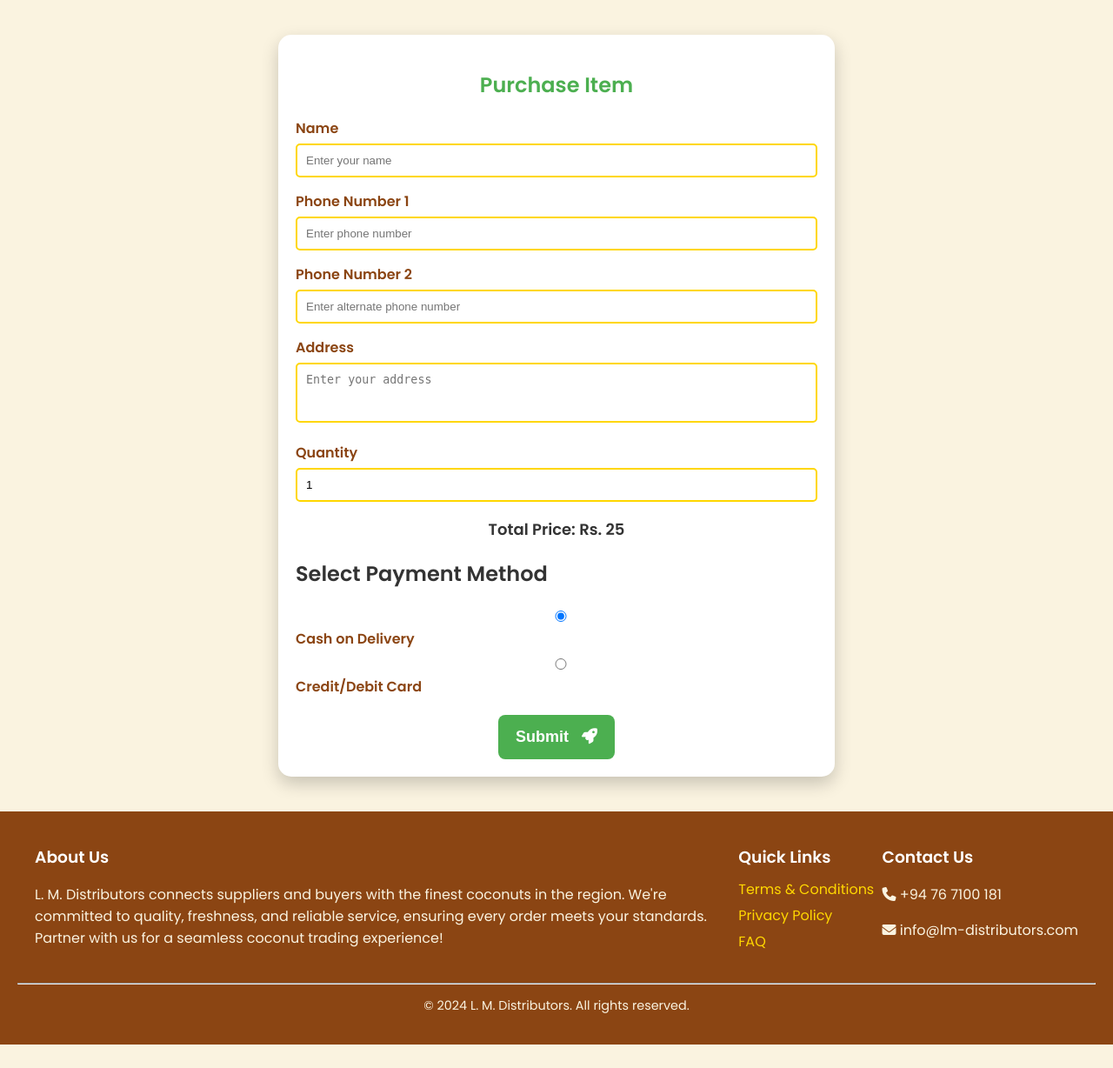
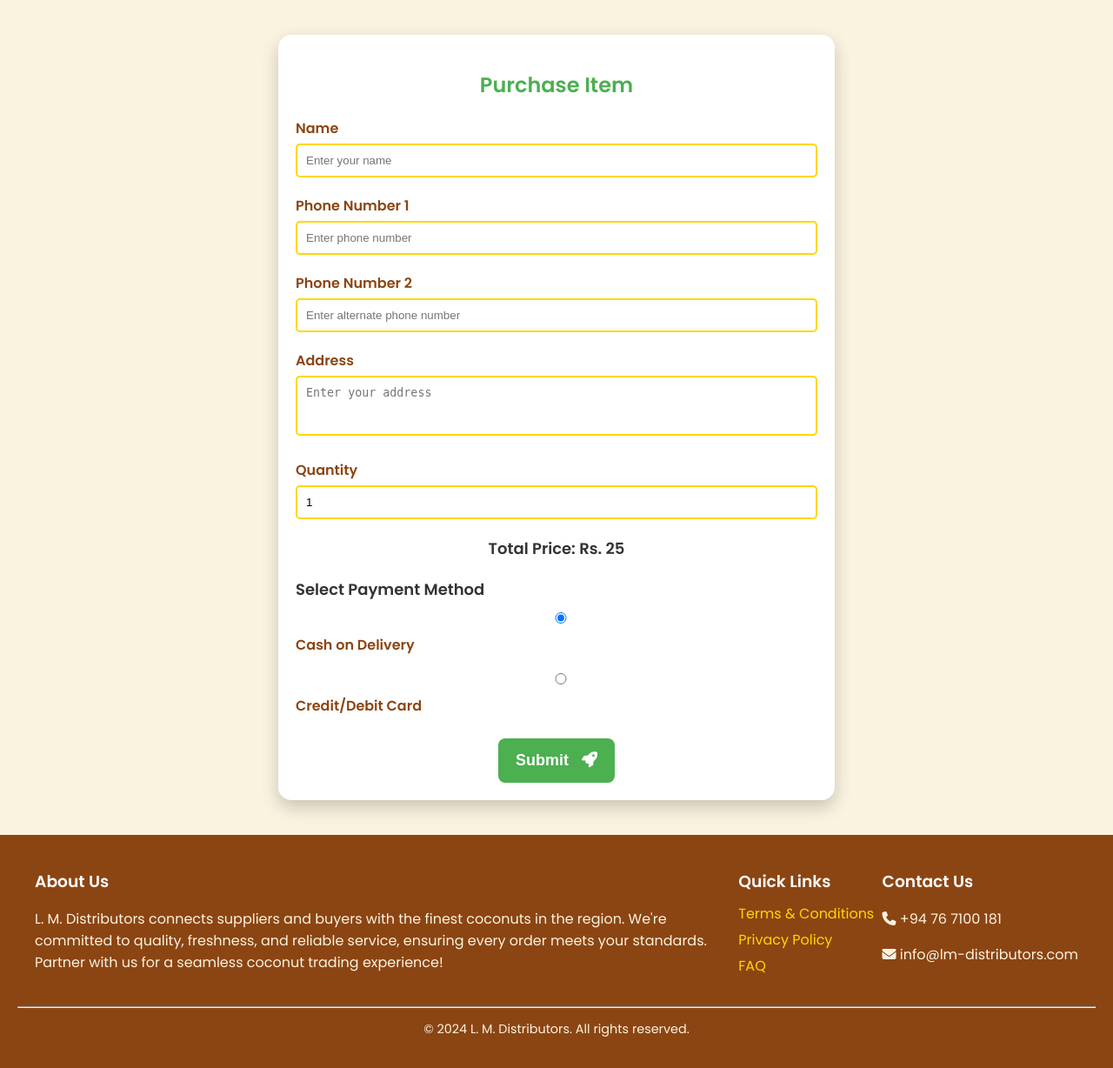
Before and after one commit to nipun-munasinghe/LMDistributors, a PHP site: page /purchase-item.php in a window 1280 px wide. Shown: the part 98-1326 px from the top of the page at 87% size. Before the commit the page ends 1299 px from the top, so only its background shows below. Run offline with PHP 8.4, Linux system fonts and the light colour scheme; some libraries are stand-ins or nearby versions.

Commit message:
Change the purchase item codes

```diff
--- a/css/purchase-item.css
+++ b/css/purchase-item.css
@@ -1,6 +1,4 @@
-/* Import Google Font */
-@import url('https://fonts.googleapis.com/css2?family=Poppins:wght@400;600&display=swap');
-
+/* General Styles */
 body {
     margin: 0;
     font-family: 'Poppins', sans-serif;
@@ -8,6 +6,7 @@ body {
     color: #333;
 }
 
+/* Section Styles */
 .purchase-section {
     max-width: 600px;
     margin: 40px auto;
@@ -24,16 +23,17 @@ body {
     margin-bottom: 20px;
 }
 
+/* Form Group */
 .form-group {
-    margin-bottom: 15px;
+    margin-bottom: 20px;
     text-align: left;
 }
 
 label {
     font-weight: bold;
-    margin-bottom: 5px;
     display: block;
     color: #8B4513;
+    margin-bottom: 5px;
 }
 
 input, textarea {
@@ -52,6 +52,7 @@ input:focus, textarea:focus {
     border-color: #4CAF50;
 }
 
+/* Total Price */
 .price-display {
     font-size: 18px;
     font-weight: bold;
@@ -59,12 +60,43 @@ input:focus, textarea:focus {
     margin-bottom: 20px;
 }
 
+/* Payment Options */
+h2 {
+    font-size: 18px;
+    font-weight: bold;
+    margin-bottom: 10px;
+    color: #333;
+    text-align: left;
+}
+
+.payment-options {
+    display: flex;
+    flex-direction: column;
+    gap: 12px;
+    margin-top: 10px;
+    text-align: left;
+}
+
 .payment-options label {
     font-size: 16px;
-    margin: 5px 0;
-    align-self: auto;
+    color: #8B4513;
+    cursor: pointer;
 }
 
+.payment-options input[type="radio"] {
+    margin-right: 10px;
+}
+
+/* Card Details */
+.card-details {
+    background-color: #FAF3E0;
+    padding: 15px;
+    border-radius: 5px;
+    margin-top: 20px;
+    display: none;
+}
+
+/* Submit Button */
 button {
     background-color: #4CAF50;
     color: white;
@@ -91,13 +123,6 @@ button.animate i {
     transform: translateX(100px);
 }
 
-.card-details {
-    background-color: #FAF3E0;
-    padding: 10px;
-    border-radius: 5px;
-    margin-top: 20px;
-}
-
 /* Animations */
 @keyframes fadeIn {
     from {
--- a/purchase-item.php
+++ b/purchase-item.php
@@ -50,24 +50,25 @@
             <p class="price-display"> Total Price: Rs. <span id="price">25</span></p>
 
             <div class="form-group">
-                <h2>Select Payment Method<h2>
+                <h2>Select Payment Method</h2>
+
                 <div class="payment-options">
-                    <label>
-                        <input type="radio" name="payment-method" value="cod" checked> Cash on Delivery
-                    </label>
-                    <label>
-                        <input type="radio" name="payment-method" value="card"> Credit/Debit Card
-                    </label>
+                    <input type="radio" name="payment-method" value="cod" checked>
+                    <label>Cash on Delivery</label>
+
+                    <input type="radio" name="payment-method" value="card">
+                    <label>Credit/Debit Card</label>
                 </div>
             </div>
 
+            <!-- Hidden Card Details -->
             <div class="card-details" id="card-details" style="display: none;">
                 <label for="card-number">Card Number</label>
-                <input type="text" id="card-number" placeholder="Enter card number" required>
+                <input type="text" id="card-number" placeholder="Enter card number">
                 <label for="expiry-date">Expiry Date</label>
-                <input type="text" id="expiry-date" placeholder="MM/YY" required>
+                <input type="text" id="expiry-date" placeholder="MM/YY">
                 <label for="cvv">CVV</label>
-                <input type="password" id="cvv" placeholder="CVV" required>
+                <input type="password" id="cvv" placeholder="CVV">
             </div>
 
             <button type="button" id="submit-btn">
```
